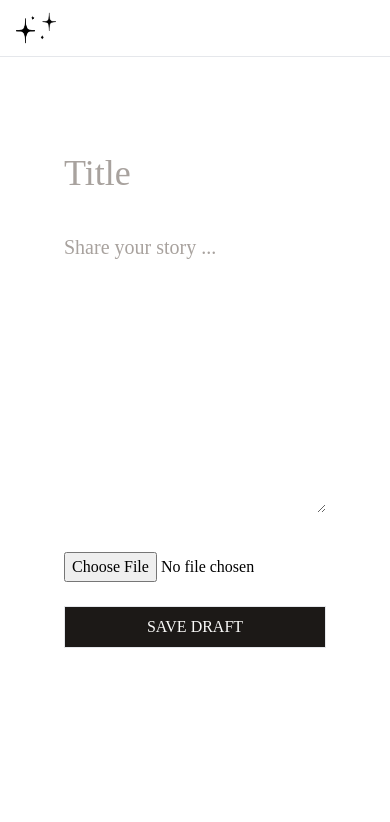
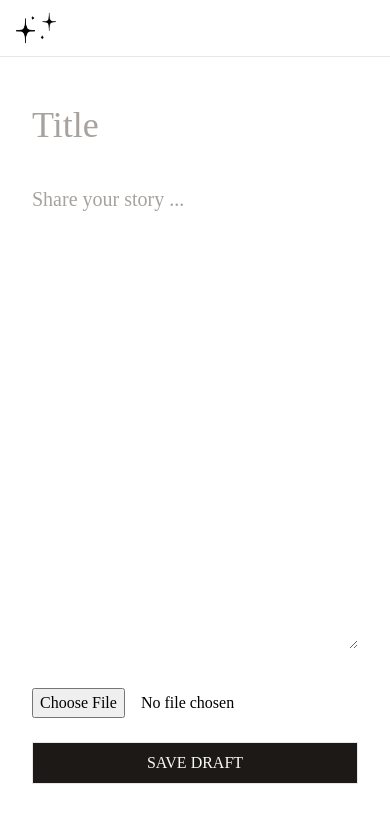
Before and after one commit to lsteup/blog-user-site, a React (Vite) app: page /create in a window 390 px wide. Shown: the top 822 px of the page. Built offline with nearby package versions, Linux system fonts and the light colour scheme; sample sign-in values are in the browser's storage; the HTML template or start-up script is replaced by a standard one.

Commit message:
finish responsive styling for create post form

```diff
--- a/src/components/Navbar.jsx
+++ b/src/components/Navbar.jsx
@@ -95,7 +95,7 @@ const Navbar = () => {
   };
 
   return (
-    <nav className="flex w-full text-stone-500 sticky top-0  justify-between border-b border-stone-150 box-border items-center p-2 sm:p-4 gap-8 xl:text-lg ">
+    <nav className="flex w-full text-stone-500 sticky top-0  justify-between border-b border-stone-150 box-border items-center p-2 sm:p-4 gap-8 xl:text-lg  ">
       <Modal
         open={isModalVisible}
         onOk={handleOk}
--- a/src/pages/CreatePost.jsx
+++ b/src/pages/CreatePost.jsx
@@ -72,10 +72,10 @@ const CreatePost = () => {
   };
 
   return (
-    <div className="flex flex-col h-screen">
+    <div className="min-h-screen">
       <Navbar />
       <form
-        className="p-16 font-serif min-h-full grow"
+        className="pt-4 px-8 font-serif min-h-full    max-w-4xl mx-auto"
         onSubmit={(e) => handleSubmit(e)}
       >
         <div className="my-6 w-full"></div>
@@ -89,20 +89,22 @@ const CreatePost = () => {
         />
 
         <textarea
-          className="placeholder:text-stone-400 text-xl grow w-full text-black  focus:outline-none mb-8 "
+          className="placeholder:text-stone-400 text-xl h-[55vh] grow w-full text-black  focus:outline-none mb-8 "
           onChange={handleChange}
           name="content"
           id="content"
-          cols="30"
-          rows="10"
           placeholder="Share your story ..."
         ></textarea>
-        <input type="file" onChange={handleImgChange}></input>
+        <input
+          className="file:mr-4"
+          type="file"
+          onChange={handleImgChange}
+        ></input>
         <button
           className={
             loading
-              ? "p-2 border  w-full bg-stone-200 uppercase text-sm my-6 cursor-not-allowed"
-              : "p-2 border  w-full bg-stone-900 uppercase text-stone-50 my-6 hover:bg-stone-700"
+              ? "p-2 border  w-full bg-stone-200 uppercase text-sm my-6 cursor-not-allowed mb-8"
+              : "p-2 border  w-full bg-stone-900 uppercase text-stone-50 my-6 hover:bg-stone-700 mb-8"
           }
           disabled={loading}
           type="submit"
```
